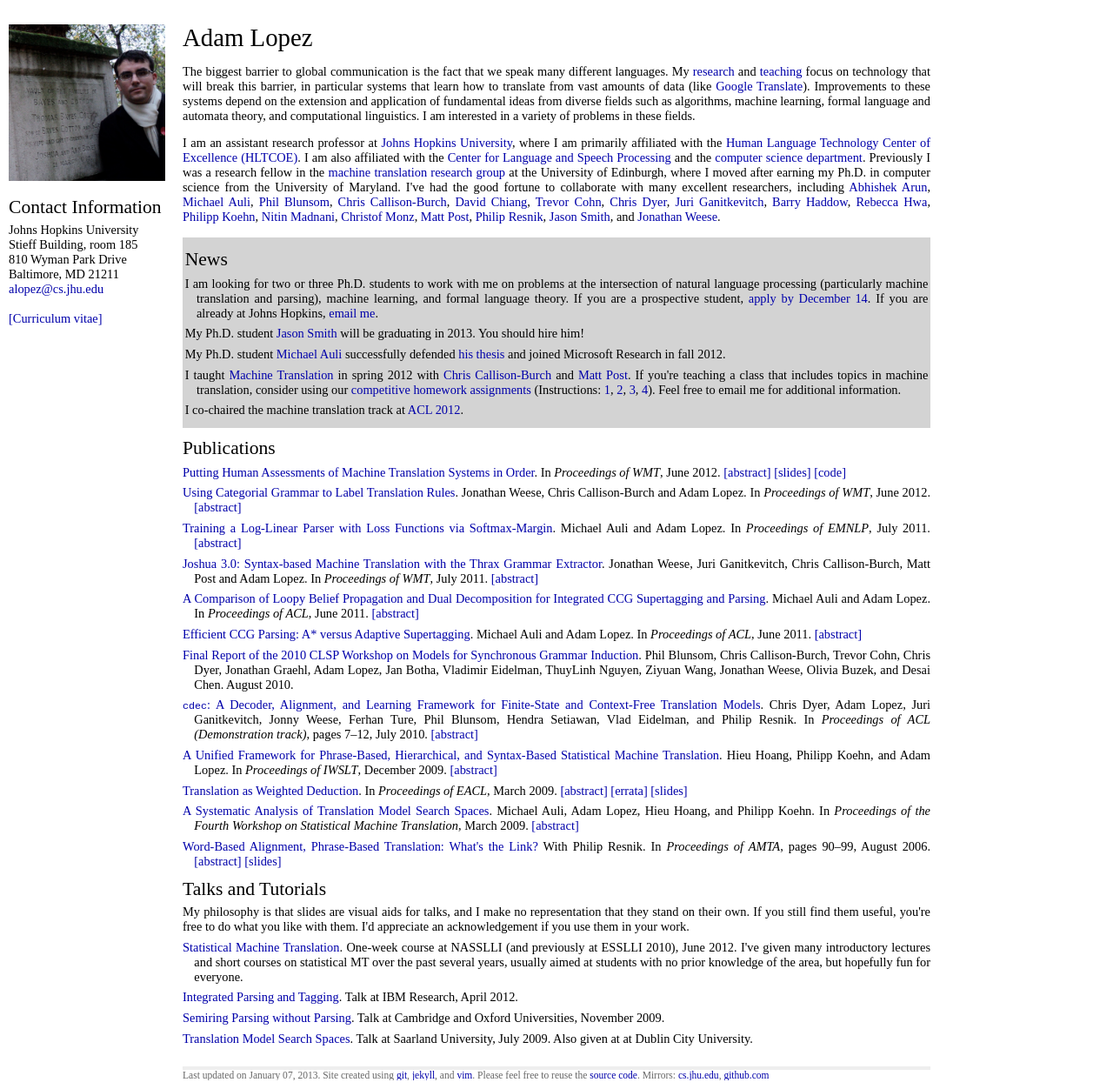
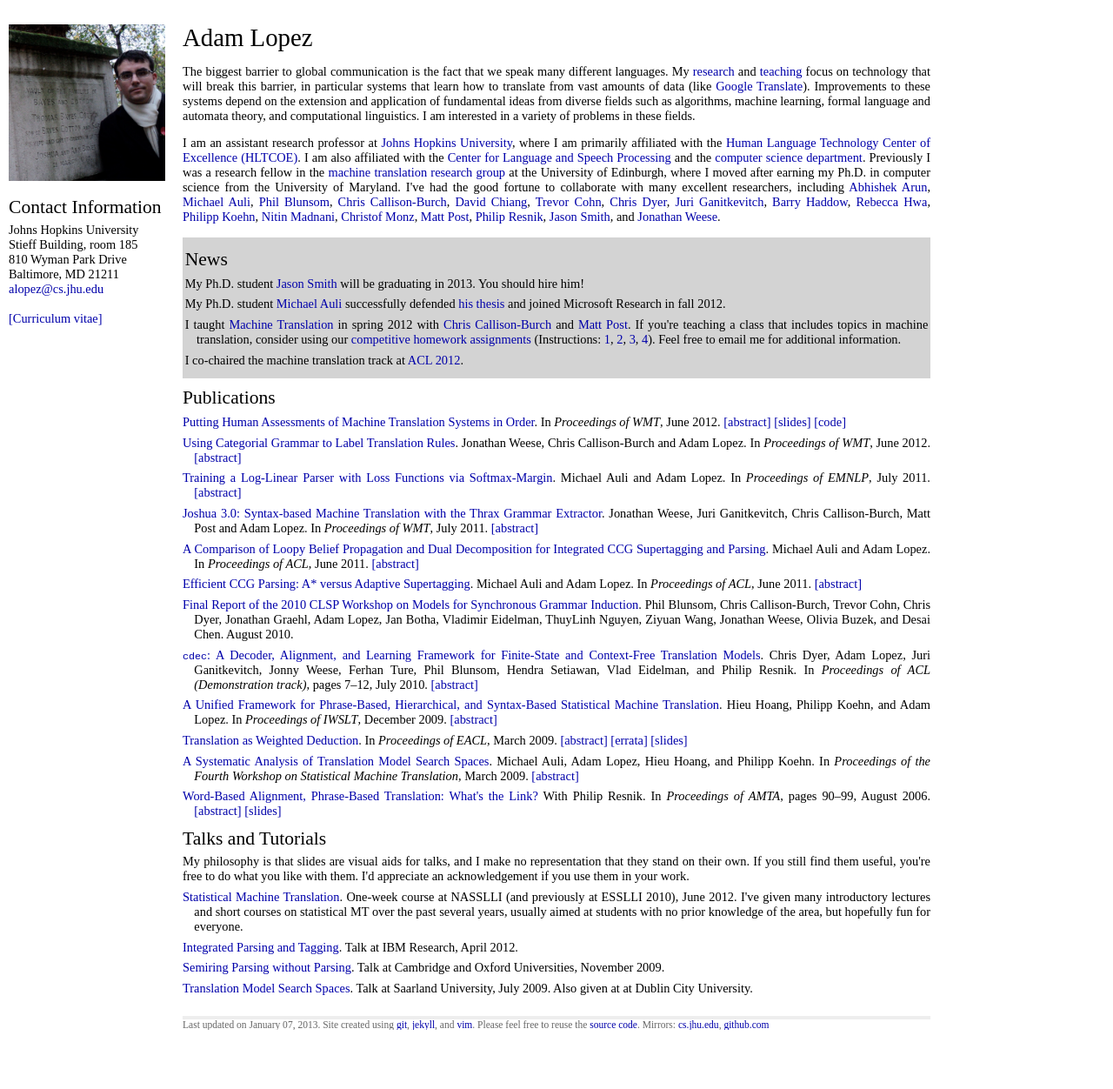
Before and after one commit to alopez/alopez.github.com, a Jekyll site: the page built from index.html, in a window 1280 px wide. Shown: the whole page at 87% size. Built offline with Jekyll 4.4.1, drawn with Linux system fonts in a browser that asks for light colours; after the commit the page ends 1194 px from its top, so only the background shows below that.

Commit message:
Update news -- PhD applications are in

```diff
--- a/index.html
+++ b/index.html
@@ -54,12 +54,6 @@ I've had the good fortune to collaborate with many excellent researchers, includ
 <div class="news">
 <h2>News</h2>
 <ul class="posts">
-  <li>I am looking for two or three Ph.D. students to work with me on problems
-      at the intersection of natural language processing (particularly machine translation and parsing),
-      machine learning, and formal language theory. If you are a prospective student,
-      <a href="http://eng.jhu.edu/wse/at-the-school/johns-hopkins-computer-science-phd-prog">
-      apply by December 14</a>. If you are already at Johns Hopkins,
-      <a href="mailto:alopez@cs.jhu.edu">email me</a>.
   <li>My Ph.D. student <a href="http://old-site.clsp.jhu.edu/~jrsmith/">Jason Smith</a> will be
       graduating in 2013. You should hire him!</li>
   <li>My Ph.D. student <a href="http://homepages.inf.ed.ac.uk/s0453934/">Michael Auli</a>
```
